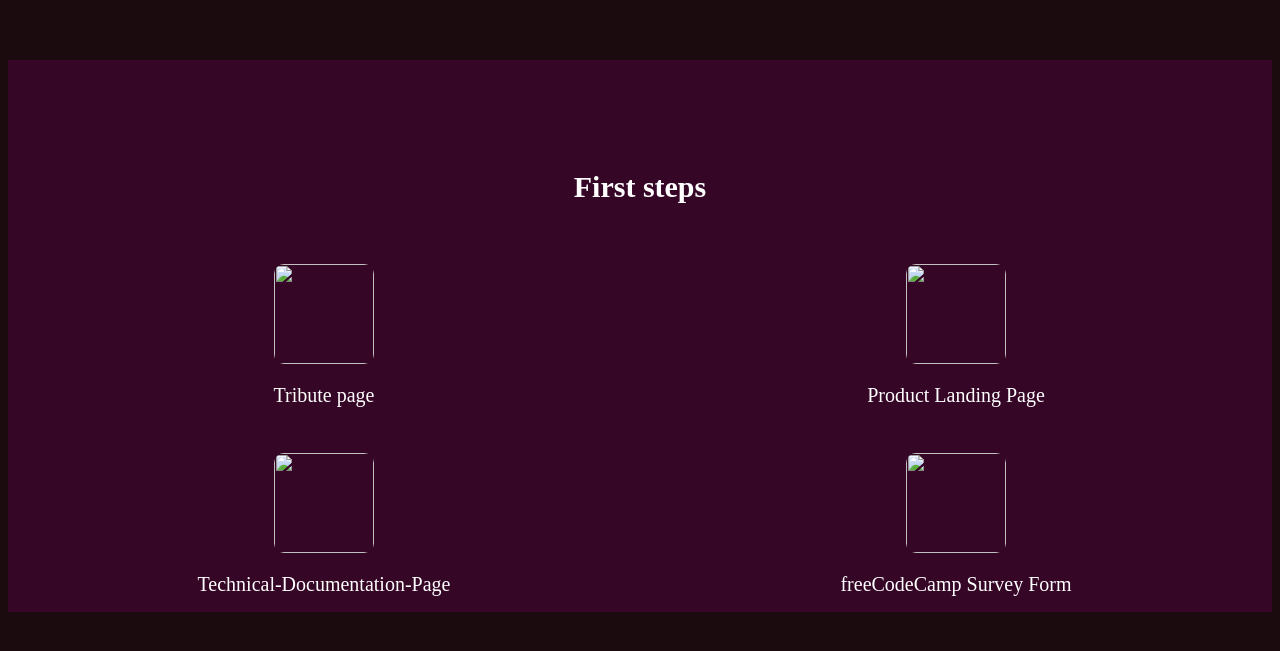
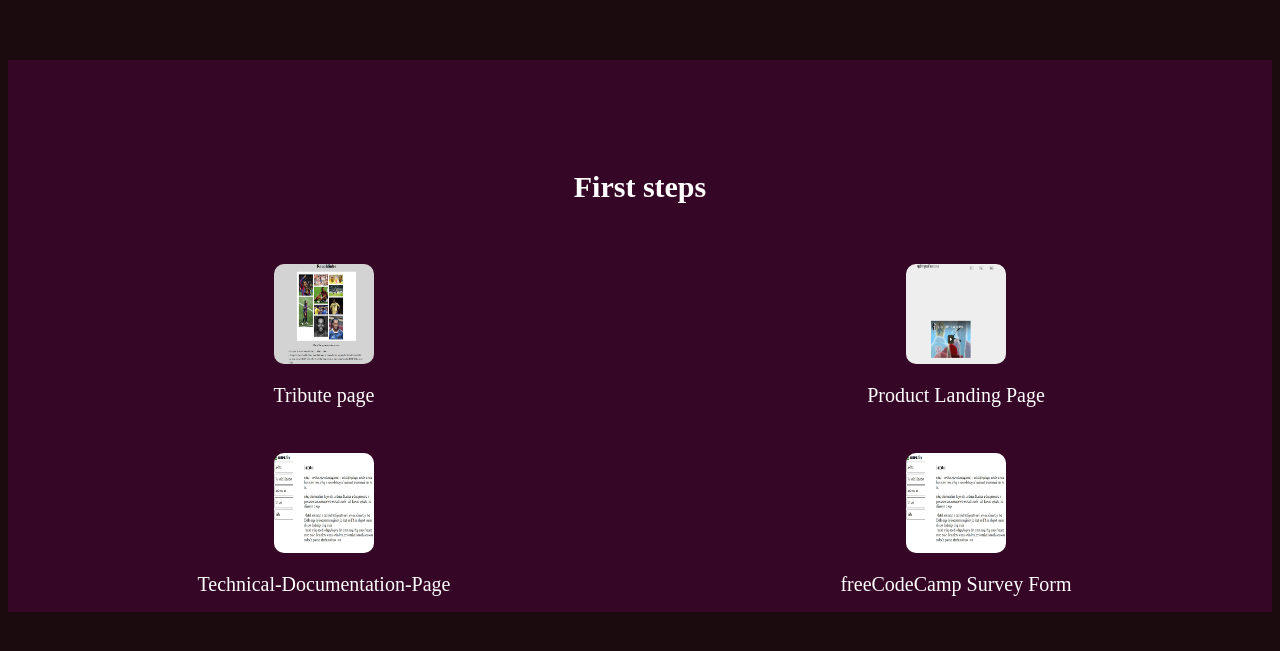
Before and after one commit to giokakee/Portfolio, a plain HTML site: page index.html in a window 1280 px wide. Shown: the part 531-1182 px from the top of the page. Drawn offline with Linux system fonts and the light colour scheme; a script that the page names is missing.

Commit message:
Update index.html

```diff
--- a/index.html
+++ b/index.html
@@ -42,22 +42,22 @@
       <h1 class="project-tile">First steps</h1>
       <div id=projects-steps>
         <div>
-            <a target="blank" href="https://giokakee.github.io/Ronaldinho/"><img class="project-img" src="Photos/ronni.jpeg" alt=""></a>
+            <a target="blank" href="https://giokakee.github.io/Ronaldinho/"><img class="project-img" src="ronni.jpeg" alt=""></a>
             <p > <a class="a" href="https://giokakee.github.io/Ronaldinho/">Tribute page</a> </p>
         </div>
         <div>
-            <a target="blank" href="https://giokakee.github.io/third/"> <img class="project-img" src="Photos/nar.jpeg" alt=""></a>
+            <a target="blank" href="https://giokakee.github.io/third/"> <img class="project-img" src="nar.jpeg" alt=""></a>
             <p> <a class="a" href="https://giokakee.github.io/third/"> Product Landing Page</a></p>
         </div>
         <div >
 
-                <a target="blank" href="https://giokakee.github.io/Technical-Documentation-Page/"> <img class="project-img" src="Photos/Web capture_24-12-2020_4234_giokakee.github.io.jpeg" alt=""></a>
+                <a target="blank" href="https://giokakee.github.io/Technical-Documentation-Page/"> <img class="project-img" src="Web capture_24-12-2020_4234_giokakee.github.io.jpeg" alt=""></a>
                 <p> <a class="a" href="https://giokakee.github.io/Technical-Documentation-Page/">Technical-Documentation-Page</a> </p>
 
         </div>
         <div >
 
-            <a target="blank" href="https://giokakee.github.io/my-second-project/"> <img class="project-img" src="Photos/Web capture_24-12-2020_4234_giokakee.github.io.jpeg" alt=""></a>
+            <a target="blank" href="https://giokakee.github.io/my-second-project/"> <img class="project-img" src="Web capture_24-12-2020_4234_giokakee.github.io.jpeg" alt=""></a>
             <p> <a class="a" href="https://giokakee.github.io/my-second-project/">freeCodeCamp Survey Form</a> </p>
 
     </div>
```
